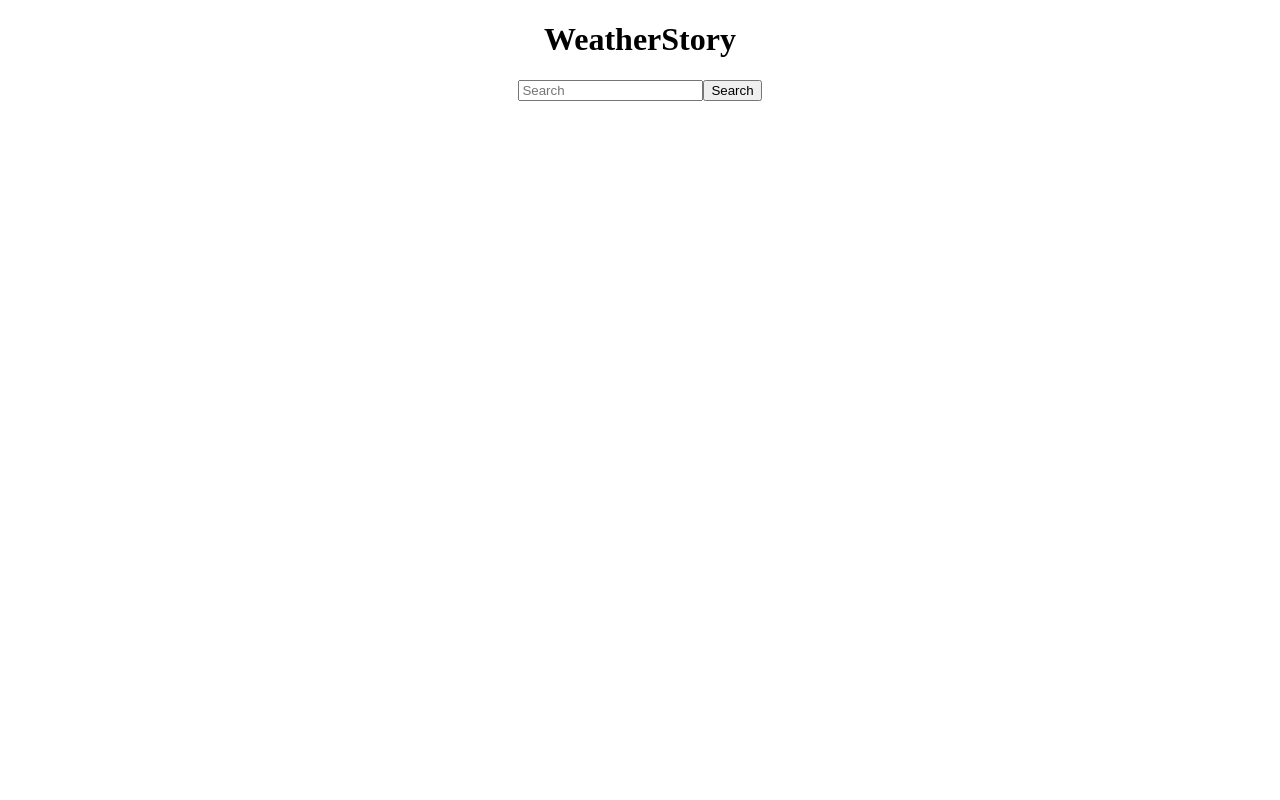
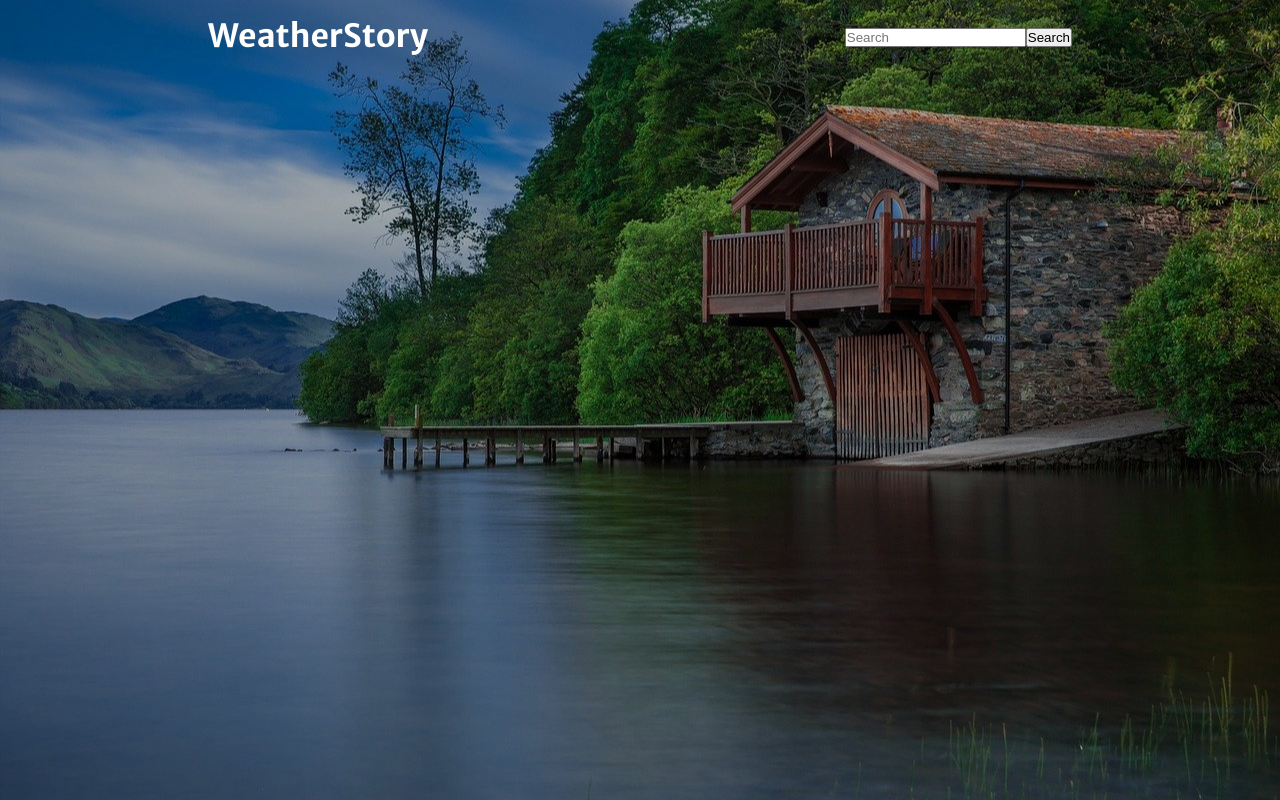
Before and after one commit to RySacdalan/weather-story, a React (Create React App) app: page / in a window 1280 px wide. Built offline with nearby package versions, Linux system fonts and the light colour scheme.

Commit message:
Add styles inside App and Header component

```diff
--- a/src/App.css
+++ b/src/App.css
@@ -1,38 +1,32 @@
-.App {
-  text-align: center;
+@import url('https://fonts.googleapis.com/css2?family=Merriweather+Sans:wght@300;400;500;600;700&family=Roboto+Slab:wght@300;400;500;600;700;800&display=swap');
+
+body{
+  font-family: 'Merriweather Sans', sans-serif;
 }
 
-.App-logo {
-  height: 40vmin;
-  pointer-events: none;
+*{
+  box-sizing: border-box;
+  margin: 0;
+  padding: 0;
 }
-
-@media (prefers-reduced-motion: no-preference) {
-  .App-logo {
-    animation: App-logo-spin infinite 20s linear;
-  }
+.App{
+  width: 100%;
+  height: 100vh;
+  position: relative;
+  background-color: rgba(0, 0, 0, 0.3);
+  color: #fff;
 }
-
-.App-header {
-  background-color: #282c34;
-  min-height: 100vh;
-  display: flex;
-  flex-direction: column;
-  align-items: center;
-  justify-content: center;
-  font-size: calc(10px + 2vmin);
-  color: white;
+.App:before{
+  content: "";
+  background: url('./images/Background-2.jpg') no-repeat center center/cover;
+  position: absolute;
+  width: 100%;
+  height: 100%;
+  top: 0;
+  left: 0;
+  z-index: -5;
 }
-
-.App-link {
-  color: #61dafb;
+.main_app_content{
+  width: 70%;
+  margin: 0 auto;
 }
-
-@keyframes App-logo-spin {
-  from {
-    transform: rotate(0deg);
-  }
-  to {
-    transform: rotate(360deg);
-  }
-}
--- a/src/App.js
+++ b/src/App.js
@@ -4,7 +4,9 @@ import MainHeader from "./layout/MainHeader";
 function App() {
   return (
     <div className="App">
-      <MainHeader />
+      <div className="main_app_content">
+        <MainHeader />
+      </div>
     </div>
   );
 }
--- a/src/components/Header.css
+++ b/src/components/Header.css
@@ -0,0 +1,6 @@
+.header{
+ display: flex;
+ align-items: center;
+ justify-content: space-between;
+ padding: 1rem;
+}
```
Also changed, not shown: src/images/Background-1.jpg (added), src/images/Background-2.jpg (added).
